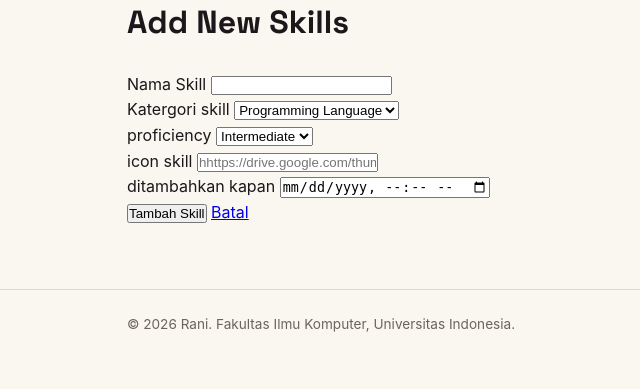
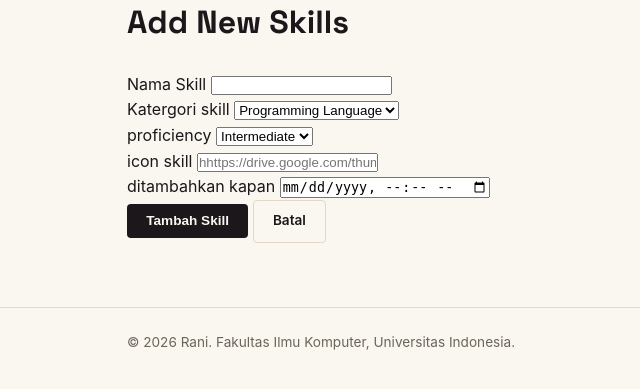
Before and after one commit to ranifaizah/myportofolio, a Django app: page /skills/add/ in a window 1280 px wide. Shown: the part 149-538 px from the top of the page, without its empty margins (57-697 px from the left). Run offline with Django 5.2, Linux system fonts and the light colour scheme.

Commit message:
added button to css.style

```diff
--- a/static/css/style.css
+++ b/static/css/style.css
@@ -596,7 +596,40 @@ h1, .brand {
     gap: 0.75rem;
     margin-top: 1.5rem;
 }
+/* button */
+.button {
+    display: inline-block;
+    font-size: 0.85rem;
+    font-weight: 600;
+    text-decoration: none;
+    color: var(--paper);
+    background-color: var(--ink);
+    border: none;
+    border-radius: var(--radius);
+    padding: 0.6rem 1.2rem;
+    cursor: pointer;
+    transition: background-color 0.2s ease;
+}
 
+.button:hover {
+    background-color: var(--accent);
+}
+
+.button-secondary {
+    background-color: transparent;
+    color: var(--ink);
+    border: 1px solid var(--line);
+}
+
+.button-danger {
+    background-color: #b42318;
+    color: #fff;
+}
+
+.button-danger:hover {
+    background-color: #8f1c13;
+}
+/*nuttpon end */
 .button-danger {
     background: #b42318;
 }
```
